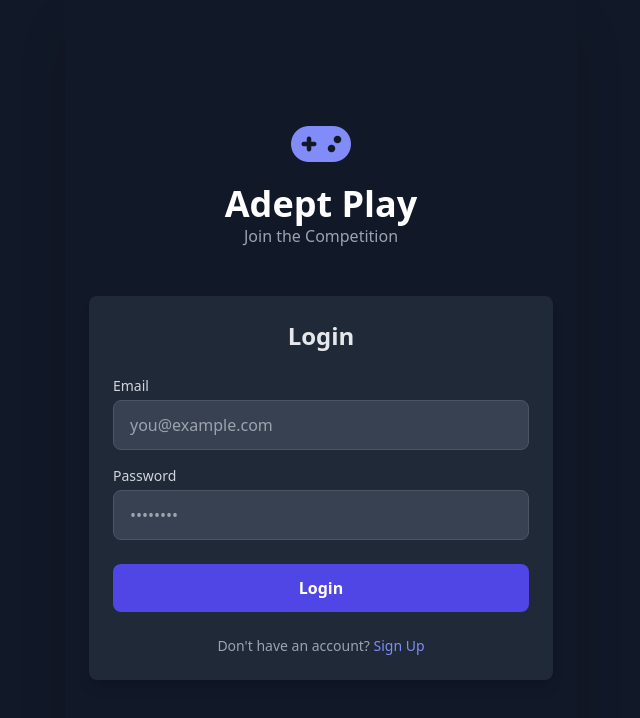
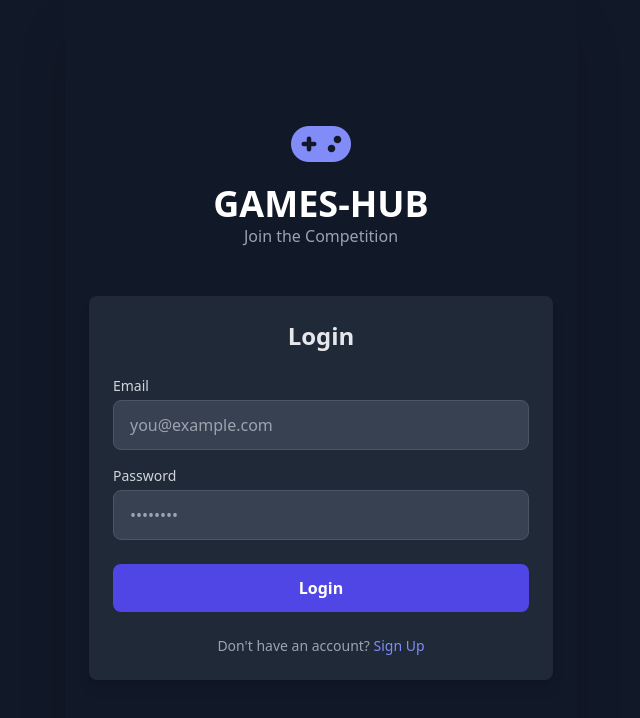
Before and after one commit to ksk767509-wq/tournamentv2, a plain HTML site: page index.html in a window 1280 px wide. Shown: the whole page, without its empty margins (319-959 px from the left). Drawn offline with nearby package versions, Linux system fonts and the light colour scheme; no server answers.

Commit message:
Update index.html

```diff
--- a/index.html
+++ b/index.html
@@ -71,7 +71,7 @@
             <div class="w-full">
                 <div class="text-center mb-12">
                     <i class="fas fa-gamepad text-5xl text-indigo-400"></i>
-                    <h1 class="text-4xl font-bold text-white mt-4">Adept Play</h1>
+                    <h1 class="text-4xl font-bold text-white mt-4">GAMES-HUB</h1>
                     <p class="text-gray-400">Join the Competition</p>
                 </div>
 
```
